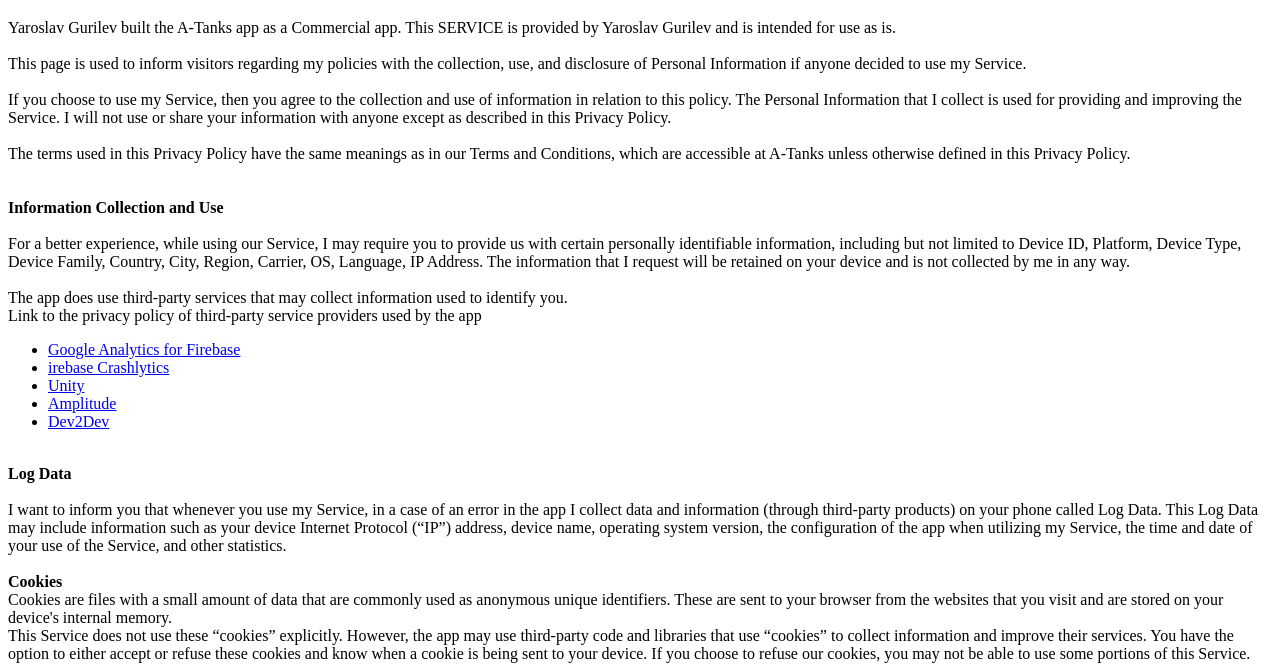
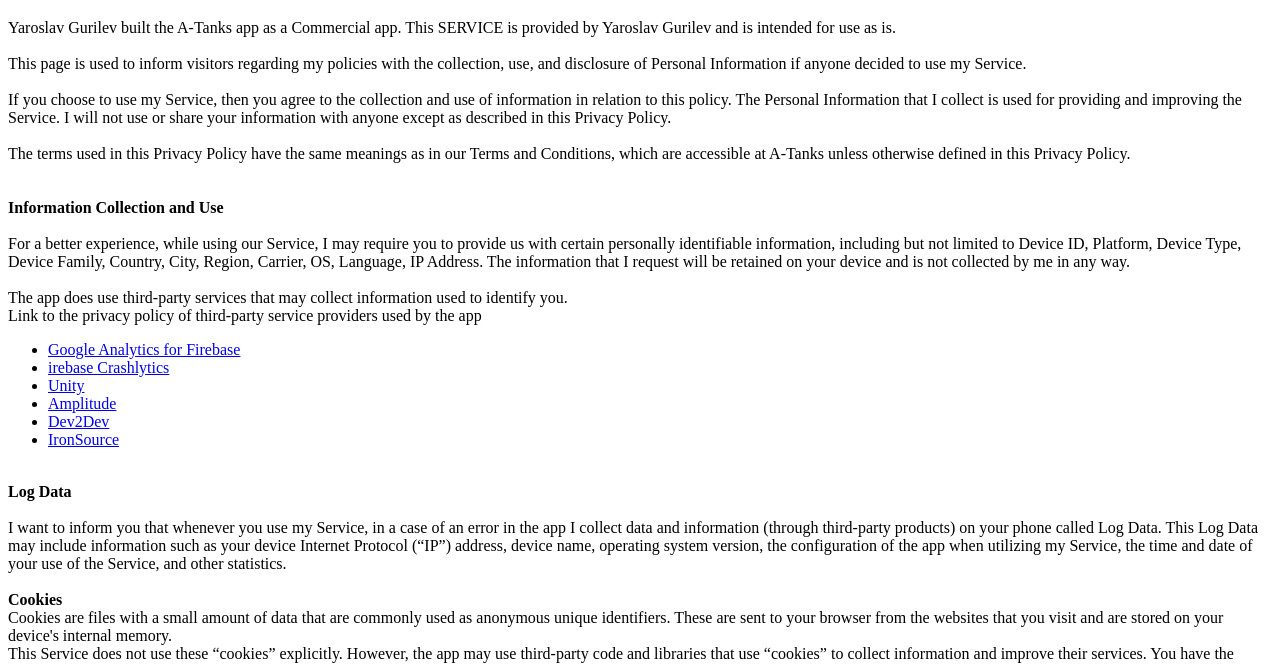
Before and after one commit to Cryofortress/cryofortress.github.io, a plain HTML site: page atanks/privacypolicy.html in a window 1280 px wide. Shown: the part 79-743 px from the top of the page. Drawn offline with Linux system fonts and the light colour scheme.

Commit message:
+ IronSource

```diff
--- a/atanks/privacypolicy.html
+++ b/atanks/privacypolicy.html
@@ -35,6 +35,7 @@
          <li><a href="https://unity3d.com/legal/privacy-policy">Unity</a></li>
          <li><a href="https://amplitude.com/privacy">Amplitude</a></li>
          <li><a href="https://www.devtodev.com/policy">Dev2Dev</a></li>
+         <li><a href="https://developers.is.com/ironsource-mobile/air/ironsource-mobile-privacy-policy/">IronSource</a></li>
        </ul>
       <br>
       <b>Log Data</b><br>
```
Also changed, not shown: atanks/termsofuse.html (+1 -0 lines).
